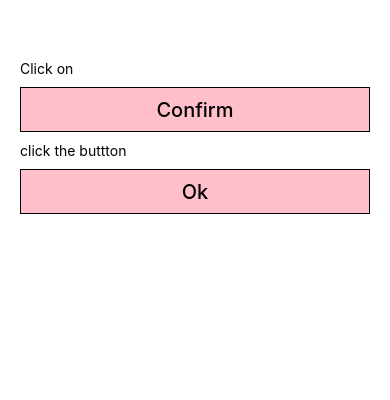
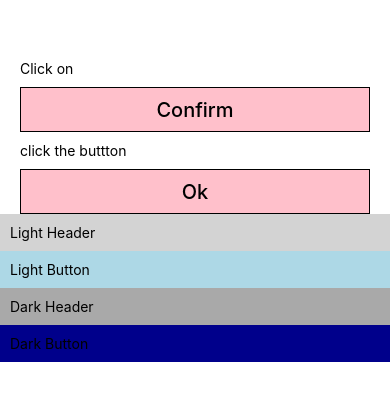
Before and after one commit to AkhilaePacken/DesignPatternInTypeScriptRN, a React Native app: screen / in a window 390 px wide. Shown: the top 400 px of the page. Built offline with nearby package versions, Linux system fonts and the light colour scheme.

Commit message:
abstract factory starting

```diff
--- a/src/App.tsx
+++ b/src/App.tsx
@@ -9,6 +9,7 @@ import React from 'react';
 import {View} from 'react-native';
 import Factory from './factory';
 import styles from './factory/styles';
+import AbstractFactory from './abstractFactory';
 const data = [
   {
     type: 'text',
@@ -40,6 +41,9 @@ function App(): JSX.Element {
         buttonText="Ok"
         onClick={() => console.log('on click')}
       />
+      {/* abstractFactory */}
+      <AbstractFactory theme={'light'} />
+      <AbstractFactory theme={'dark'} />
     </View>
   );
 }
--- /dev/null
+++ b/src/abstractFactory/dark/DarkThemeFactory.tsx
@@ -0,0 +1,25 @@
+import React from 'react';
+import {Text, View, StyleSheet} from 'react-native';
+import {ITheme} from '../factoryProps';
+import styles from '../styles';
+
+// DarkTheme factory
+class DarkThemeFactory implements ITheme {
+  createButton(): React.FC {
+    return () => (
+      <View style={styles.darkButton}>
+        <Text>Dark Button</Text>
+      </View>
+    );
+  }
+
+  createHeader(): React.FC {
+    return () => (
+      <View style={styles.darkHeader}>
+        <Text>Dark Header</Text>
+      </View>
+    );
+  }
+}
+
+export {DarkThemeFactory};
--- /dev/null
+++ b/src/abstractFactory/factoryProps.ts
@@ -0,0 +1,7 @@
+//
+interface ITheme {
+  createButton(): React.FC;
+  createHeader(): React.FC;
+}
+
+export type {ITheme};
--- /dev/null
+++ b/src/abstractFactory/index.tsx
@@ -0,0 +1,2 @@
+export {default} from './themeFactory';
+export * from './factoryProps';
--- /dev/null
+++ b/src/abstractFactory/light/LightThemeFactory.tsx
@@ -0,0 +1,25 @@
+import React from 'react';
+import {Text, View, StyleSheet} from 'react-native';
+import {ITheme} from '../factoryProps';
+import styles from '../styles';
+
+// LightTheme factory
+class LightThemeFactory implements ITheme {
+  createButton(): React.FC {
+    return () => (
+      <View style={styles.lightButton}>
+        <Text>Light Button</Text>
+      </View>
+    );
+  }
+
+  createHeader(): React.FC {
+    return () => (
+      <View style={styles.lightHeader}>
+        <Text>Light Header</Text>
+      </View>
+    );
+  }
+}
+
+export {LightThemeFactory};
--- /dev/null
+++ b/src/abstractFactory/styles.ts
@@ -0,0 +1,22 @@
+import {StyleSheet} from 'react-native';
+
+const styles = StyleSheet.create({
+  lightButton: {
+    backgroundColor: 'lightblue',
+    padding: 10,
+  },
+  darkButton: {
+    backgroundColor: 'darkblue',
+    padding: 10,
+  },
+  lightHeader: {
+    backgroundColor: 'lightgray',
+    padding: 10,
+  },
+  darkHeader: {
+    backgroundColor: 'darkgray',
+    padding: 10,
+  },
+});
+
+export default styles;
--- /dev/null
+++ b/src/abstractFactory/themeFactory.tsx
@@ -0,0 +1,26 @@
+import React from 'react';
+import {View} from 'react-native';
+import {DarkThemeFactory} from './dark/DarkThemeFactory';
+import {LightThemeFactory} from './light/LightThemeFactory';
+import {ITheme} from './factoryProps';
+const ThemeFactory: React.FC<{theme: 'light' | 'dark'}> = ({theme}) => {
+  let themeFactory: ITheme;
+
+  if (theme === 'light') {
+    themeFactory = new LightThemeFactory();
+  } else {
+    themeFactory = new DarkThemeFactory();
+  }
+
+  const Button = themeFactory.createButton();
+  const Header = themeFactory.createHeader();
+
+  return (
+    <View>
+      <Header />
+      <Button />
+    </View>
+  );
+};
+
+export default ThemeFactory;
```
